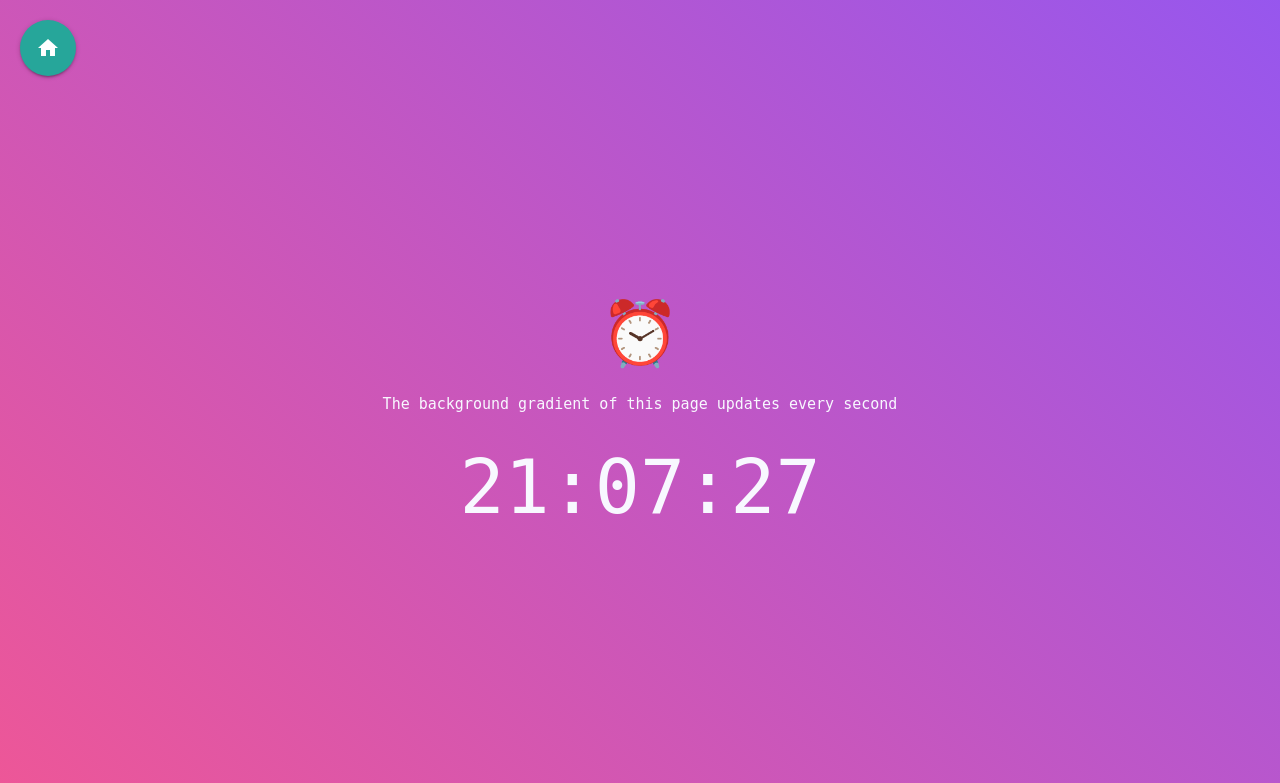
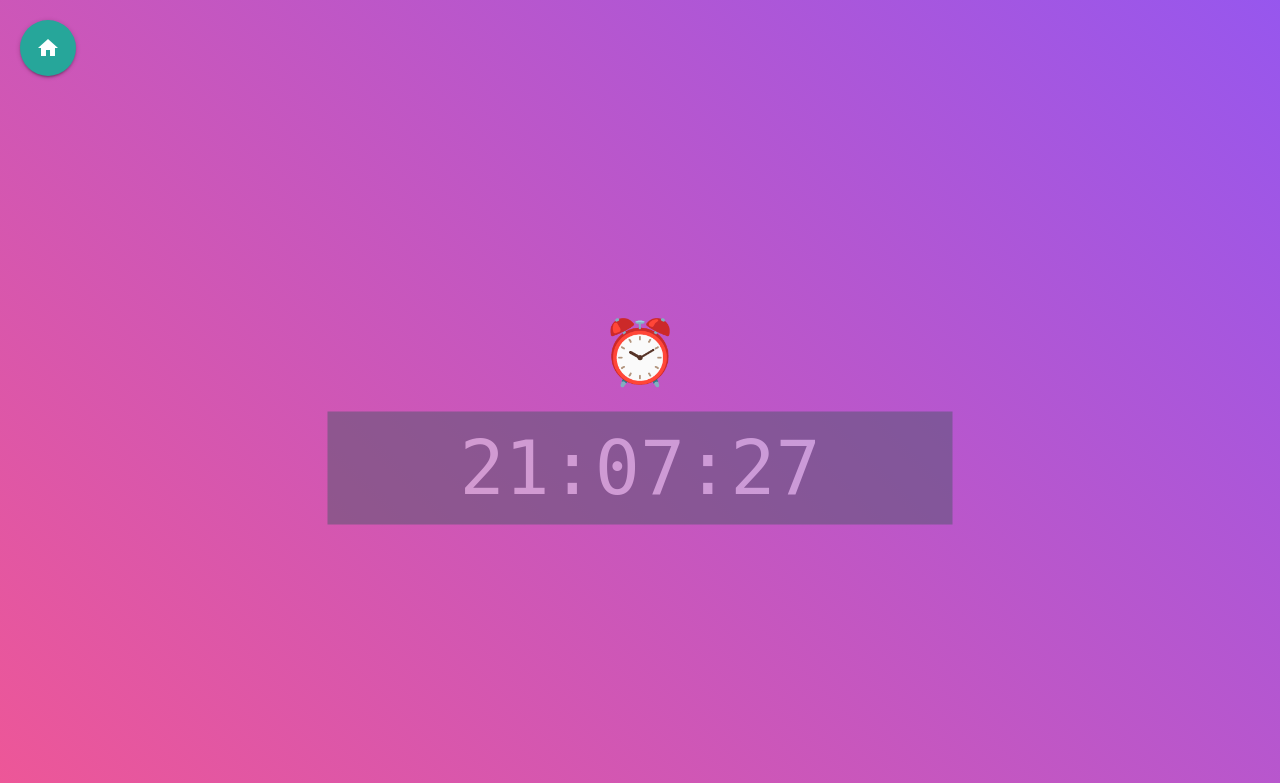
Before and after one commit to kik369/refaktor.dev, a Django app: template website/frontpage/templates/frontpage/clock.html in a window 1280 px wide. Shown: the top 783 px of the page. Run offline with Django 3.2, Linux system fonts and the light colour scheme; the template is opened without the code that fills it, so the values that code supplies are empty; some web fonts are replaced.

Commit message:
change clock text background colour

```diff
--- a/website/frontpage/static/frontpage/clock-style.css
+++ b/website/frontpage/static/frontpage/clock-style.css
@@ -5,7 +5,7 @@ body {
 }
 
 .clock-container {
-  color: ghostwhite;
+    color: #1a1a1a;
     text-align: center;
     position: absolute;
     top: 50%;
@@ -15,5 +15,8 @@ body {
 }
 
 .clock {
+    color: #d8dee9;
+    background-color: #4c566a;
     font-size: 5rem;
+    opacity: 0.5;
 }
--- a/website/frontpage/templates/frontpage/clock.html
+++ b/website/frontpage/templates/frontpage/clock.html
@@ -47,7 +47,6 @@
         >
         <div class="clock-container">
             <h1>⏰</h1>
-            <p>The background gradient of this page updates every second</p>
             <div class="clock"></div>
         </div>
         <script src="{% static 'frontpage/js/clock.js' %}"></script>
--- a/website/static/frontpage/clock-style.css
+++ b/website/static/frontpage/clock-style.css
@@ -5,7 +5,7 @@ body {
 }
 
 .clock-container {
-  color: ghostwhite;
+    color: #1a1a1a;
     text-align: center;
     position: absolute;
     top: 50%;
@@ -15,5 +15,8 @@ body {
 }
 
 .clock {
+    color: #d8dee9;
+    background-color: #4c566a;
     font-size: 5rem;
+    opacity: 0.5;
 }
```
Lines whose indentation alone changed are shown as unchanged.
